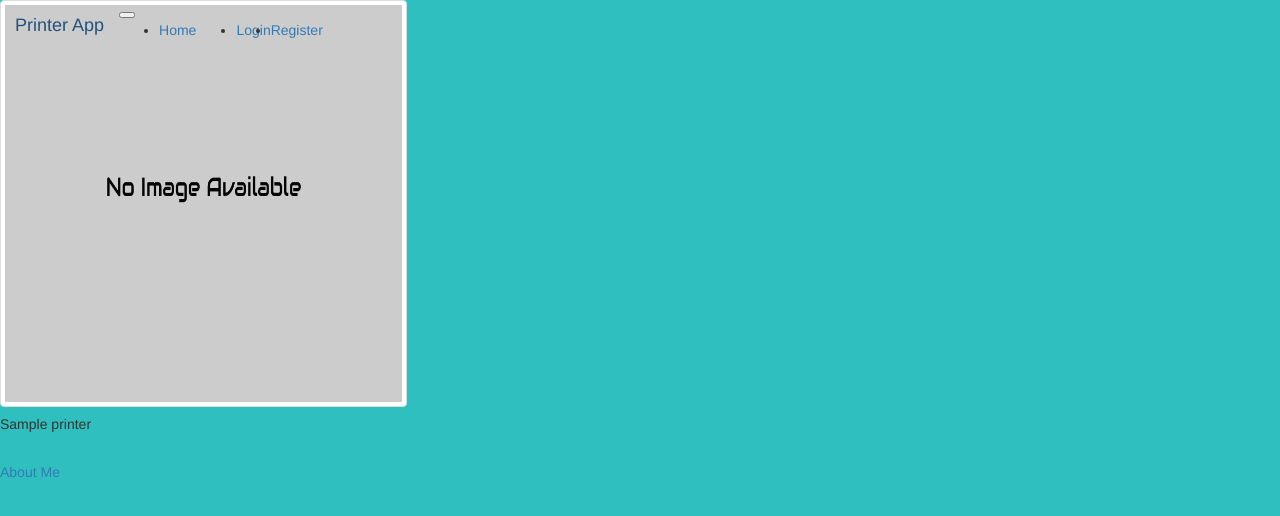
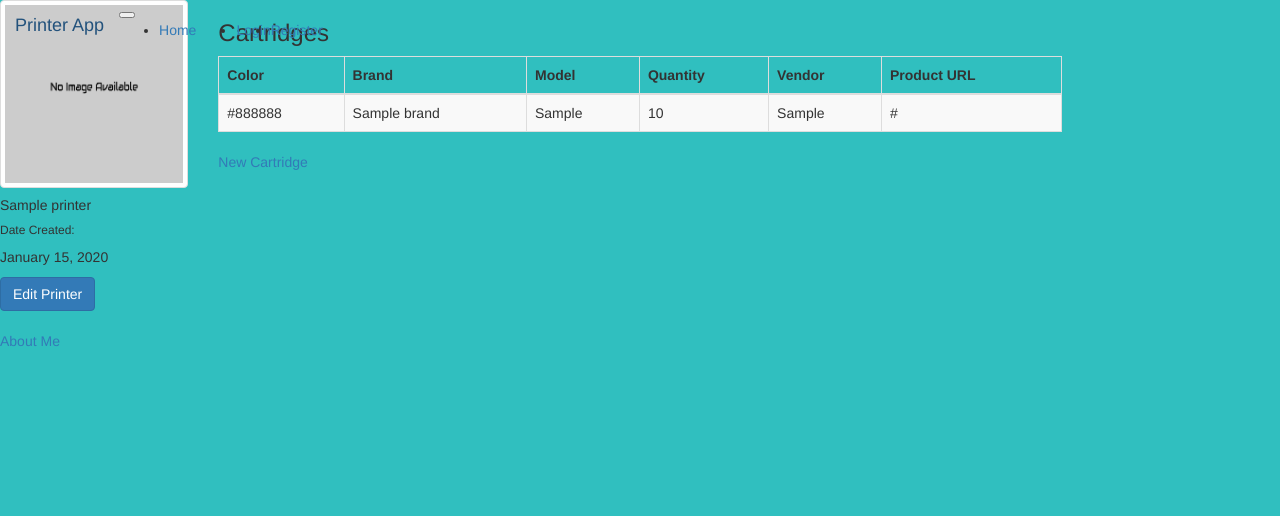
Before and after one commit to vadiimvooo/PrinterApp, a Flask app: template app/templates/printer.html in a window 1280 px wide. Shown: the top 516 px of the page. Run offline with Flask 2, Linux system fonts and the light colour scheme; tables that the repository leaves empty hold one stand-in row (values such as "Sample post"); the template is opened without the code that fills it: values that come from a table or form of the project are taken from there, most other values are stand-ins (such as "Sample title", 1, 10 or a date in 2020); some libraries are stand-ins or nearby versions.

Commit message:
Created basis for cartridge table on printer page and made some style edits to the user page.

```diff
--- a/app/models.py
+++ b/app/models.py
@@ -40,10 +40,11 @@
     num_cartridges = db.Column(db.Integer)
     cart_on_hand = db.Column(db.Integer)
     product_url = db.Column(db.String(120), index=True)
+    creation_timestamp = db.Column(db.DateTime, index=True, default=datetime.utcnow)
     user_id = db.Column(db.Integer, db.ForeignKey('user.id'))
     user = db.relationship('User', back_populates='printers')
     cartridges = db.relationship('Cartridge', back_populates='printer')
-    creation_timestamp = db.Column(db.DateTime, default=datetime.utcnow)
+
 
     def __repr__(self):
         return '<Printer {}>'.format(self.name)
--- a/app/templates/_cartridge.html
+++ b/app/templates/_cartridge.html
@@ -0,0 +1,24 @@
+{% if cartridge.quantity <= 1 %}
+    <tr class="table-danger">
+{% else %}
+    <tr>
+{% endif %}
+        <td>
+            {{cartridge.color}}
+        </td>
+        <td>
+            {{ caartridge.brand }}
+        </td>
+        <td>
+            {{ cartridge.model }}
+        </td>
+        <td>
+            {{ cartridge.quantity}}
+        </td>
+        <td>
+            {{ cartridge.vendor }}
+        </td>
+        <td>
+            {{ cartridge.product_url }}
+        </td>
+    </tr>
--- a/app/templates/add_printer.html
+++ b/app/templates/add_printer.html
@@ -8,9 +8,6 @@
             <h1>Add Printer</h1>
             {{ wtf.quick_form(form) }}
             <br>
-            <p>
-                Need to add cartridges? <a href="{{ url_for('main.add_cartridge') }}">Click here!</a>
-            </p>
         </div>
     </div>
 {% endblock %}
--- a/app/templates/printer.html
+++ b/app/templates/printer.html
@@ -1,13 +1,39 @@
 {% extends 'base.html' %}
 
 {% block app_content %}
-    <div class="row">
-        <div class="col-md-4 mx-md-2">
+    <div class="row my-4">
+        <div class="col-lg-2 order-lg-1 ml-5">
             <div class="card">
-                <img class="car-img-top img-fluid img-thumbnail" src="/static/no-img.png" alt="Printer card image." style="max-width: 100%; height: auto;">
+                <img class="avatar avatar-180 img-thumbnail" src="/static/no-img.png" alt="Printer card image." style="max-width: 100%; height: auto;">
                 <div class="card-body">
                     <h5>{{ printer.name }}</h5>
+                    <h6>Date Created:</h6>
+                    <p>{{ moment(printer.creation_timestamp).format('LL')  }}</p>
+                    <button type="button" class="btn btn-primary">Edit Printer</button>
                 </div>
+            </div>
+        </div>
+        <div class="col-lg-8 order-lg-2">
+            <div class="">
+                <h3>Cartridges</h3>
+                <table class="table table-hover table-striped table-bordered bg-light">
+                    <thead>
+                        <tr>
+                            <th>Color</th>
+                            <th>Brand</th>
+                            <th>Model</th>
+                            <th>Quantity</th>
+                            <th>Vendor</th>
+                            <th>Product URL</th>
+                        </tr>
+                    </thead>
+                    <tbody>
+                        {% for cartridge in printer.cartridges %}
+                            {% include '_cartridge.html' %}
+                        {% endfor %}
+                    </tbody>
+                </table>
+                <a href="">New Cartridge</a>
             </div>
         </div>
     </div>
```
Also changed, not shown: app/templates/user.html (+6 -3 lines), migrations/versions/98385ec7692e_.py (added, +28 -0 lines).
